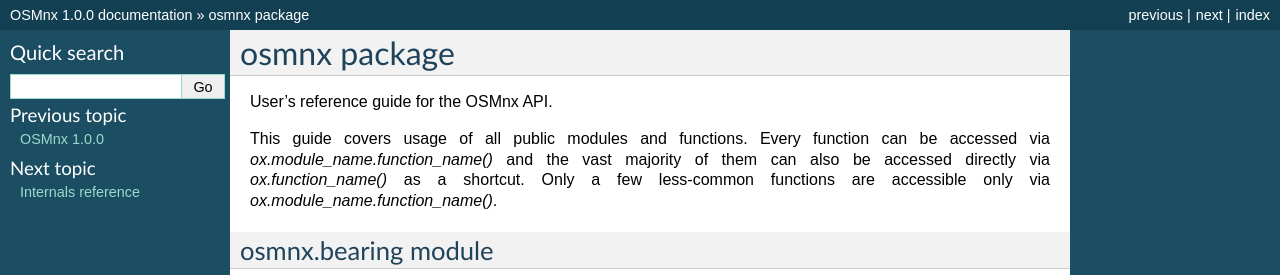
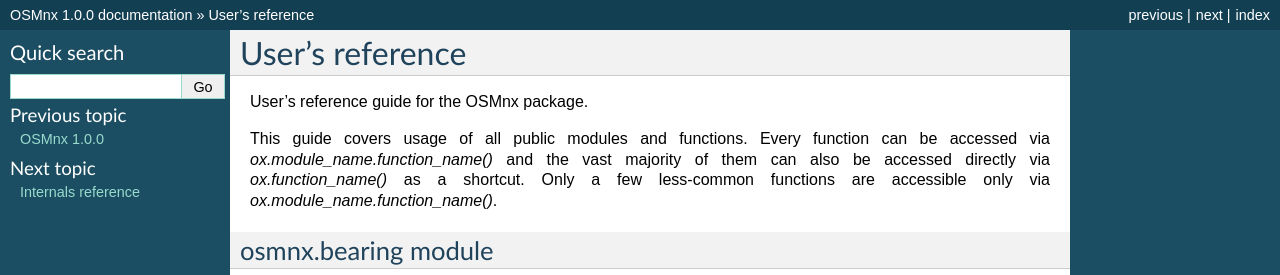
Before and after one commit to gboeing/osmnx, a Sphinx documentation site: the page built from docs/source/osmnx.rst, in a window 1280 px wide and 900 px high, cut to the strip 0-275 px from the top of the window. Built offline with Sphinx 7.4.7, drawn with Linux system fonts in a browser that asks for light colours; some of the changed text lies outside the part shown.

Commit message:
update docs

```diff
--- a/docs/source/osmnx.rst
+++ b/docs/source/osmnx.rst
@@ -1,7 +1,7 @@
-osmnx package
-=============
+User's reference
+================
 
-User's reference guide for the OSMnx API.
+User's reference guide for the OSMnx package.
 
 This guide covers usage of all public modules and functions. Every function can be accessed via `ox.module_name.function_name()` and the vast majority of them can also be accessed directly via `ox.function_name()` as a shortcut. Only a few less-common functions are accessible only via `ox.module_name.function_name()`.
 
```
